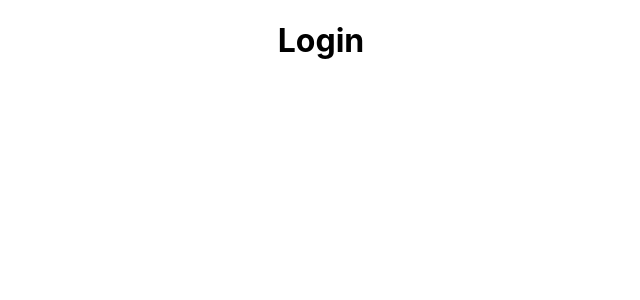
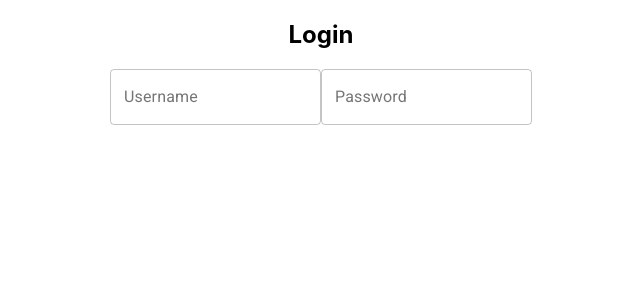
Before and after one commit to zetonteam/zeton_react, a React (Create React App) app: page / in a window 1280 px wide. Shown: the top 300 px of the page, without its empty margins (319-959 px from the left). Built offline with nearby package versions, Linux system fonts and the light colour scheme.

Commit message:
Add login elems

```diff
--- a/src/App.css
+++ b/src/App.css
@@ -18,16 +18,27 @@
   color: black;
   animation: welcomeShow 2s;
   -webkit-animation: welcomeShow 2s;
+  z-index: 99;
 }
 
 @keyframes welcomeShow {
-  0% {opacity: 1}
-  50% {opacity: 1}
-  100% {opacity: 0}
+  0% {
+    opacity: 1
+  }
+
+  50% {
+    opacity: 1
+  }
+
+  100% {
+    opacity: 0
+  }
 }
 
 .welcome--off {
   display: none;
 }
 
-.login {}
+.login {
+  z-index: 0;
+}
--- a/src/components/Login/Login.js
+++ b/src/components/Login/Login.js
@@ -1,9 +1,26 @@
 import React from "react";
-
+import { FormControl, TextField } from '@material-ui/core';
 
 const Login = () => {
   return (
-    <h1>Login</h1>
+    <section className="login">
+      <FormControl>
+        <h1>Login</h1>
+        <div>
+          <TextField
+            id="outlined-basic"
+            label="Username"
+            variant="outlined" />
+          <TextField
+            id="outlined-password-input"
+            label="Password"
+            type="password"
+            autoComplete="current-password"
+            variant="outlined"
+          />
+        </div>
+      </FormControl>
+    </section>
   )
 }
 
```
